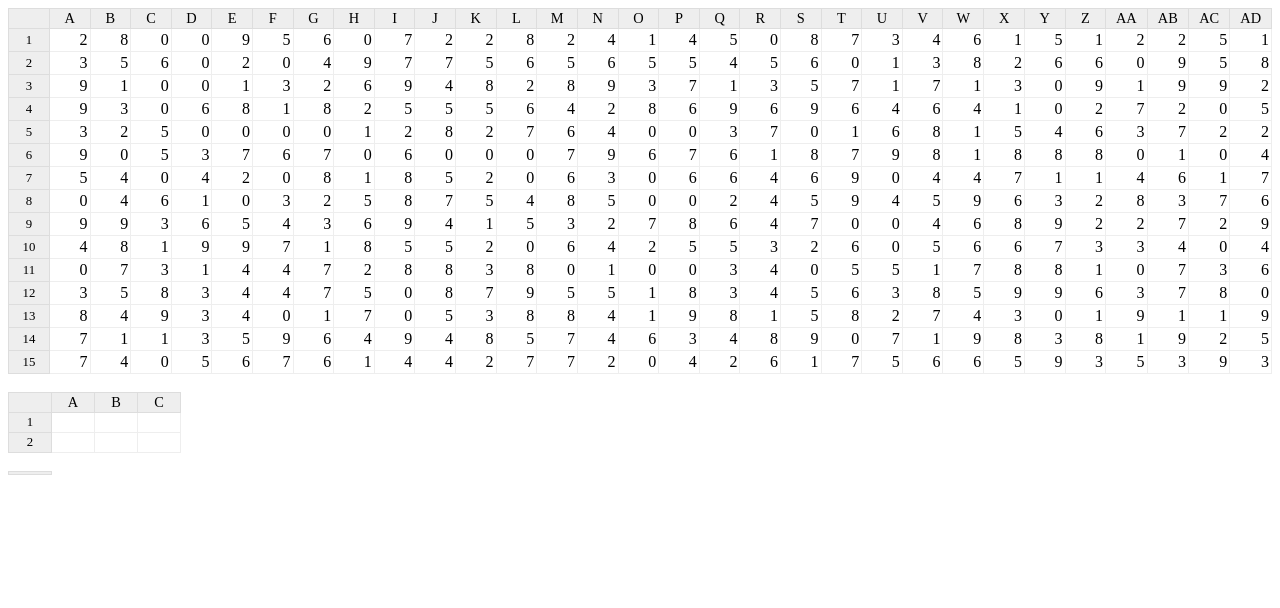
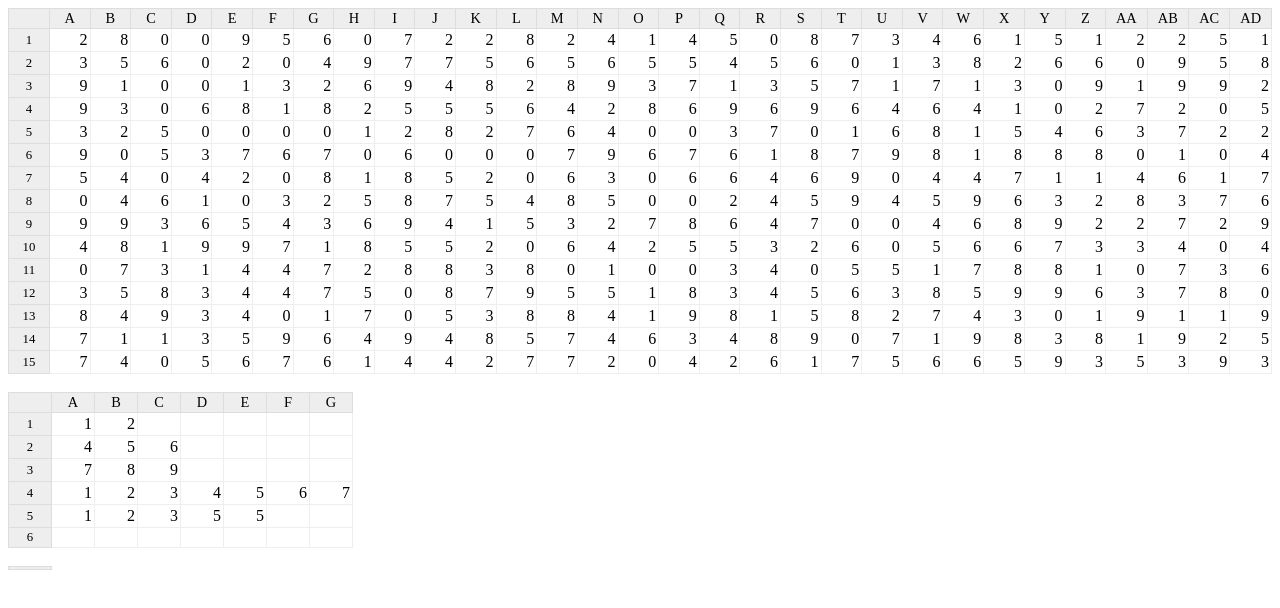
Before and after one commit to ChiefOfGxBxL/Spreadsheet.js, a plain HTML site: page demo/demo.html in a window 1280 px wide. Drawn offline with Linux system fonts and the light colour scheme.

Commit message:
Closes #15. Support for `data` field in options, which allows a spreadsheet to be populated with specified values when created. Data overrides the `rows` and `cols` fields, appropriately sizing the spreadsheet to fit all the provided data.
Updated the README and demo page to demonstrate the changes.

```diff
--- a/bin/Spreadsheet.js
+++ b/bin/Spreadsheet.js
@@ -25,13 +25,20 @@ function Spreadsheet(options) {
 
 
     // Private variables
-    var _rowCount = options.rows,
-        _colCount = options.cols,
+    var _rowCount = (options.data) ? options.data.length : options.rows,
+        _colCount = (options.data) ? (function() {
+            var longestRow = 0;
+            options.data.forEach(function(row) {
+                if(row.length > longestRow) {
+                    longestRow = row.length;
+                }
+            });
+            return longestRow;
+        })() : options.cols,
         _rowCounter = 0, // for labeling the rows with their row number
         _alphabet = ' ABCDEFGHIJKLMNOPQRSTUVWXYZ',
         self = this, // set to this object; allows functions to bypass functional scope and access the Spreadsheet
         oldCellValue; // used to track value for event handler onCellValueChanged
-
 
     // Private functions
     function tdDblClick(e) {
@@ -173,7 +180,6 @@ function Spreadsheet(options) {
         }
 
         this.table.tBodies[0].appendChild(tr);
-        _rowCount += 1;
 
         this.onNewRow();
     };
@@ -371,12 +377,14 @@ function Spreadsheet(options) {
             grayCell = document.createElement('th'),
             th,
             i,
-            r;
+            r,
+            dataRow,
+            dataCol;
 
         grayCell.innerHTML = ' ';
 
         tr.appendChild(grayCell);
-        for(i = 0; i < options.cols; i++) {
+        for(i = 0; i < _colCount; i++) {
             th = document.createElement('th');
             th.innerHTML = numToLetterBase(i+1);
             tr.appendChild(th);
@@ -387,8 +395,18 @@ function Spreadsheet(options) {
         table.appendChild(tbody);
 
         // add rest of rows; self.addRow will add each new row to the <tbody>
-        for(r = 0; r < options.rows; r++) {
+        for(r = 0; r < _rowCount; r++) {
             self.addRow();
+        }
+
+        // If data is provided, populate the spreadsheet with its values
+        if(options.data) {
+            for(dataRow = 0; dataRow < options.data.length; dataRow++) {
+                // populate each row in the table
+                for(dataCol = 0; dataCol < _colCount; dataCol++) {
+                    tbody.children[dataRow].children[dataCol+1].innerHTML = (options.data[dataRow] && options.data[dataRow][dataCol]) ? options.data[dataRow][dataCol] : '';
+                }
+            }
         }
 
         c.appendChild(table);
--- a/demo/demo.html
+++ b/demo/demo.html
@@ -19,7 +19,19 @@
                 autofill: true
             });
 
-			myTable2 = new Spreadsheet({rows: 2, cols: 3, context: container2});
+			myTable2 = new Spreadsheet({
+                context: container2,
+                data: [
+                    [1,2],
+                    [4,5,6],
+                    [7,8,9],
+                    [1,2,3,4,5,6,7],
+                    [1,2,3,5,5],
+                    []
+                ],
+                autofill: true
+            });
+
 			myTable3 = new Spreadsheet({rows: 0, cols: 0, context: container3});
 		}
 	</script>
```
Also changed, not shown: 1 other file.
